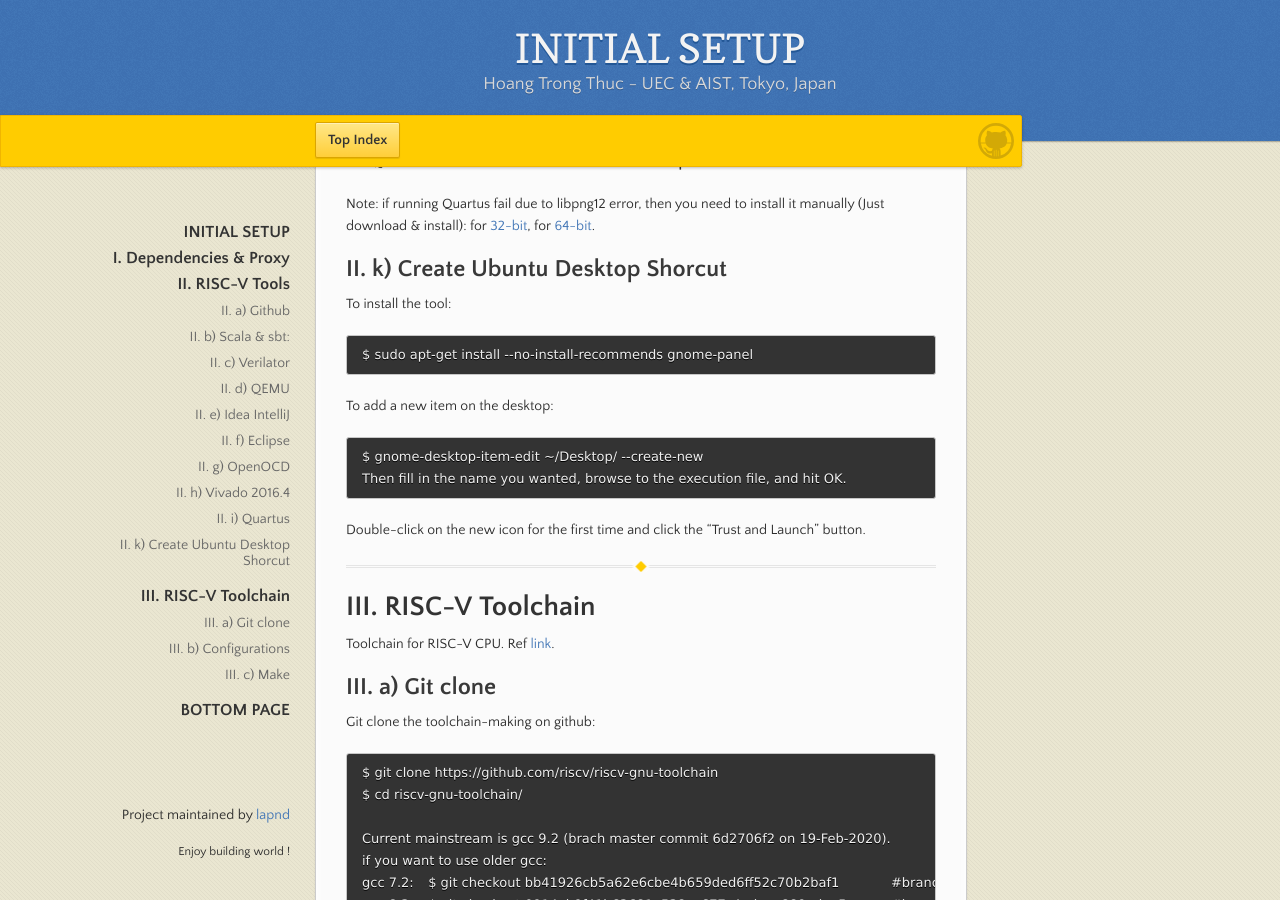
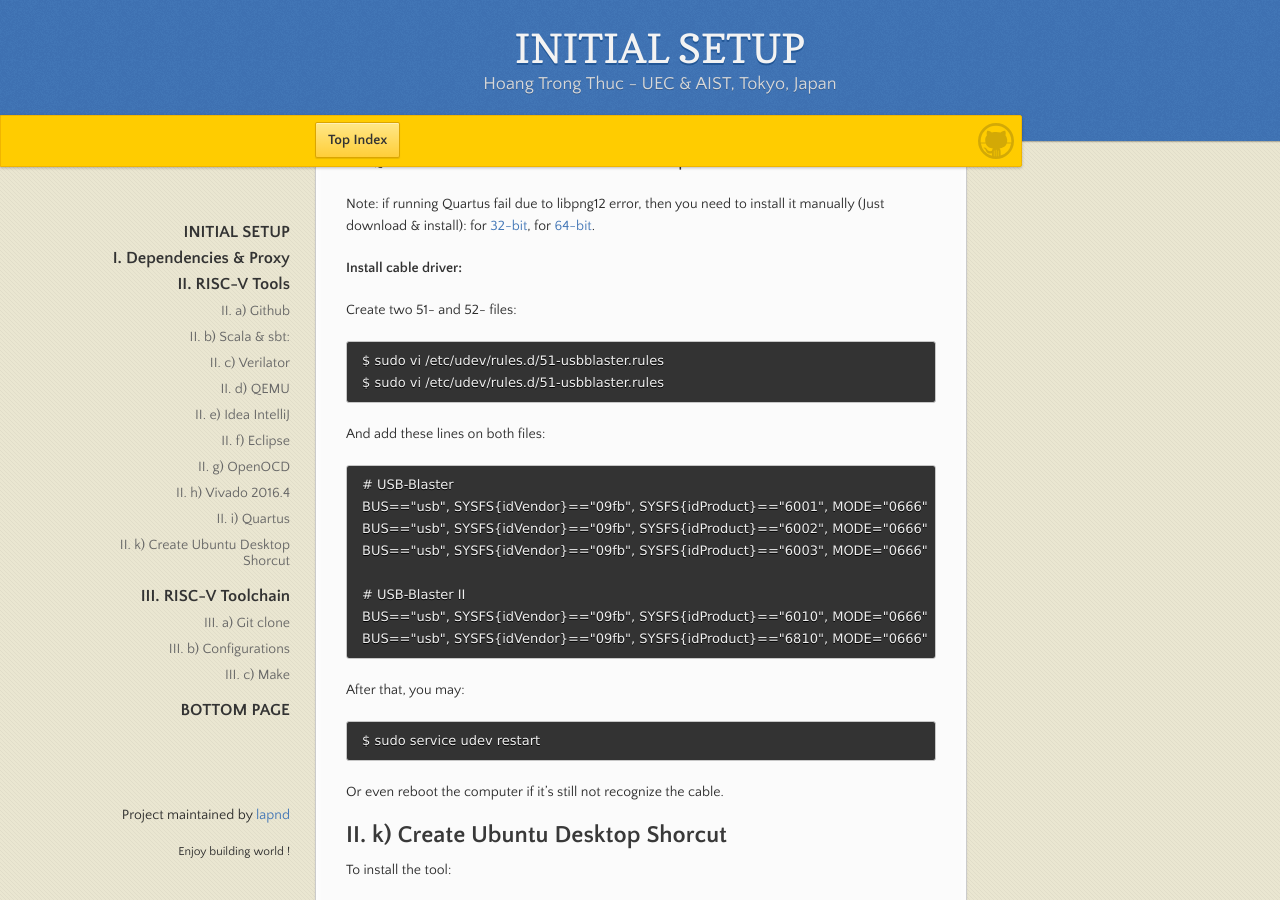
Before and after one commit to lapnd/httdes.github.io, a Jekyll site: the page built from init.md, in a window 1280 px wide and 900 px high, scrolled down 5380 px. Built offline with Jekyll 4.4.1, drawn with Linux system fonts in a browser that asks for light colours; our own code applies the rules of GitHub Pages for plain Markdown files.

Commit message:
Update init.md

```diff
--- a/init.md
+++ b/init.md
@@ -230,6 +230,30 @@ The Quartus execution file is located at **intelFPGA/18.1/quartus/bin/**
 
 Note: if running Quartus fail due to libpng12 error, then you need to install it manually (Just download & install): for [32-bit](https://packages.ubuntu.com/en/xenial/i386/libpng12-0/download), for [64-bit](https://packages.ubuntu.com/en/xenial/amd64/libpng12-0/download).
 
+**Install cable driver:**
+
+Create two 51- and 52- files:
+
+	$ sudo vi /etc/udev/rules.d/51-usbblaster.rules
+	$ sudo vi /etc/udev/rules.d/51-usbblaster.rules
+
+And add these lines on both files:
+
+	# USB-Blaster
+	BUS=="usb", SYSFS{idVendor}=="09fb", SYSFS{idProduct}=="6001", MODE="0666"
+	BUS=="usb", SYSFS{idVendor}=="09fb", SYSFS{idProduct}=="6002", MODE="0666"
+	BUS=="usb", SYSFS{idVendor}=="09fb", SYSFS{idProduct}=="6003", MODE="0666"
+
+	# USB-Blaster II
+	BUS=="usb", SYSFS{idVendor}=="09fb", SYSFS{idProduct}=="6010", MODE="0666"
+	BUS=="usb", SYSFS{idVendor}=="09fb", SYSFS{idProduct}=="6810", MODE="0666"
+
+After that, you may:
+
+	$ sudo service udev restart
+
+Or even reboot the computer if it's still not recognize the cable.
+
 ## II. k) Create Ubuntu Desktop Shorcut
 
 To install the tool:
```
